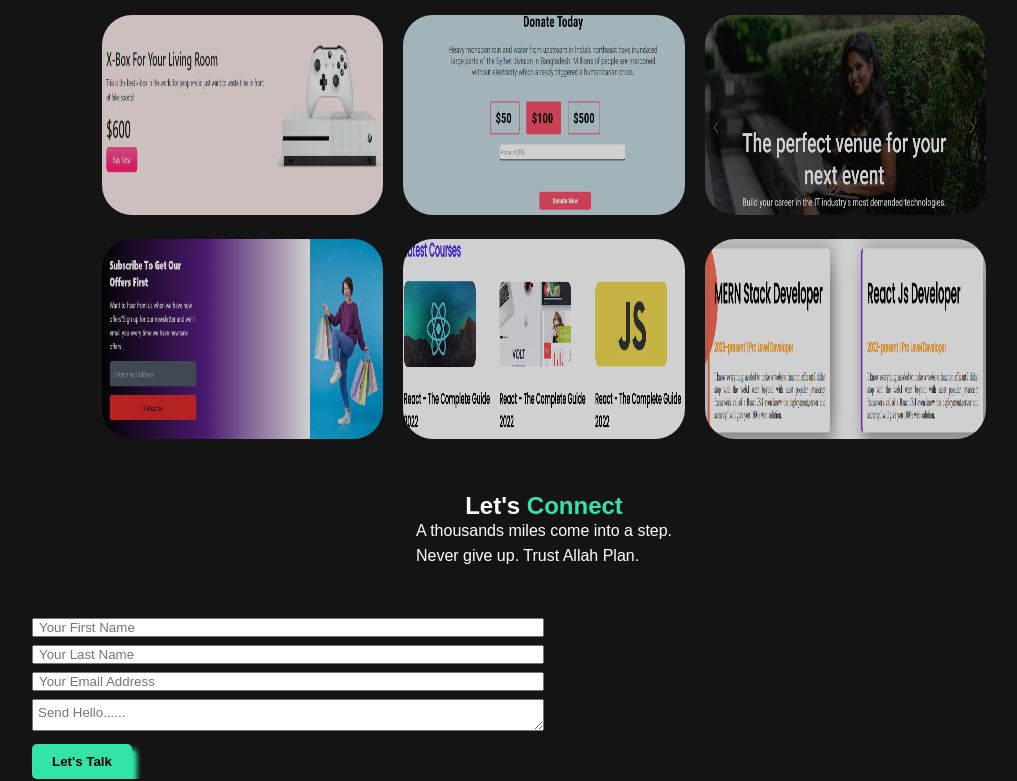
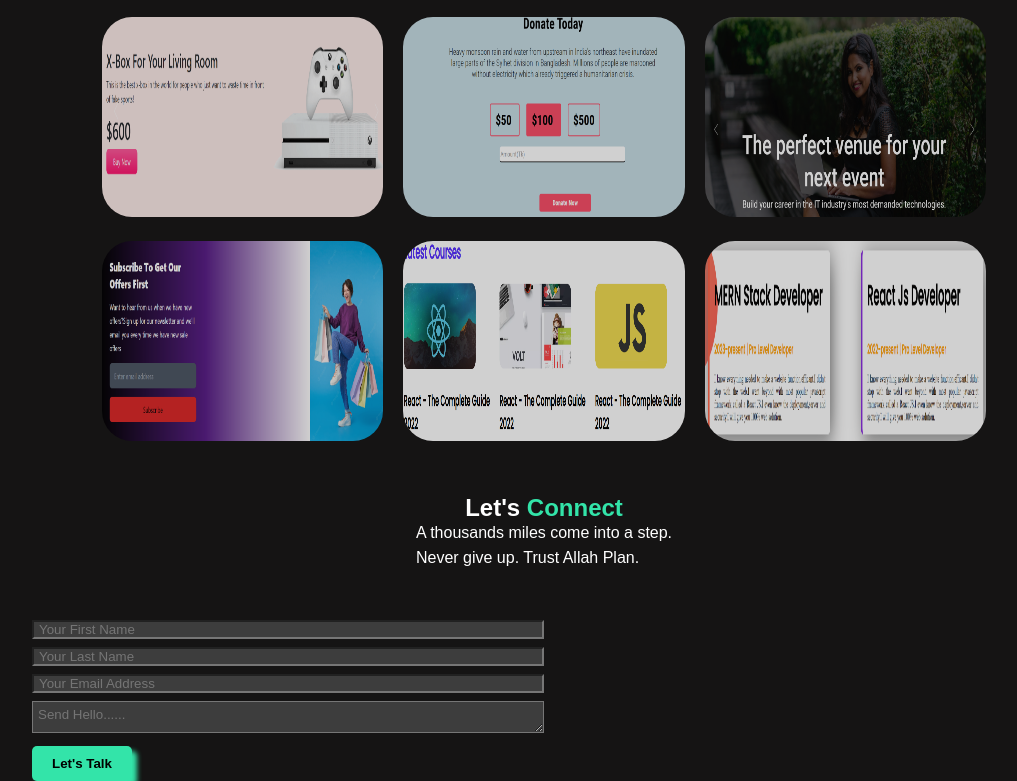
Before and after one commit to MdHafizBhuiyan/protfolio, a plain HTML site: page index.html in a window 1280 px wide. Shown: the part 1203-1984 px from the top of the page, without its empty margins (96-1113 px from the left). Drawn offline with nearby package versions, Linux system fonts and the light colour scheme.

Commit message:
image-changed

```diff
--- a/index.html
+++ b/index.html
@@ -40,7 +40,7 @@
           >RESUME <i class="bx bxs-download"></i
         ></a>
       </div>
-      <img class="pic" src="assets/images/my-bg2.png" alt="" />
+      <img class="pic" src="assets/images/hafiz.png" alt="" />
     </section>
 
     <section id="skills">
@@ -269,15 +269,29 @@
     </section>
 
     <form class="forms" action="https://formspree.io/f/mvonbqoa" method="POST">
-      <input type="text" placeholder="Your First Name" name="Name" required />
-      <input type="text" placeholder="Your Last Name" name="Name" required />
       <input
+        class="input-clr"
+        type="text"
+        placeholder="Your First Name"
+        name="Name"
+        required
+      />
+      <input
+        class="input-clr"
+        type="text"
+        placeholder="Your Last Name"
+        name="Name"
+        required
+      />
+      <input
+        class="input-clr"
         type="email"
         placeholder="Your Email Address"
         name="Email"
         required
       />
       <textarea
+        class="input-clr"
         type="message"
         placeholder="Send Hello......"
         name="Message"
--- a/style.css
+++ b/style.css
@@ -55,10 +55,12 @@ ul li a:hover{
   width: 300px;
   border-radius: 50%;
   box-shadow: 5px 5px rgb(51, 228, 169);
+  opacity:0.7;
 }
 .pic:hover{
   width: 400px;
   box-shadow: 5px 5px rgb(216, 219, 218);
+  opacity:0.8;
 }
 .resume{
   border: 2px solid rgb(51, 228, 169);
@@ -103,6 +105,9 @@ ul li a:hover{
   flex-direction: column;
   gap:8px;
   width:50%;
+}
+.input-clr{
+  background-color: rgb(61, 61, 61);
 }
 .btn{
   margin-top: 5px;
```
Also changed, not shown: assets/images/hafiz.png (added).
